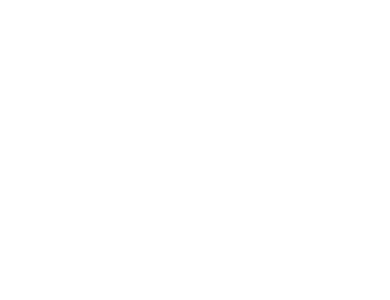
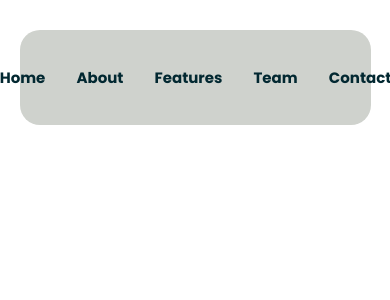
Before and after one commit to chameenamanjana/dengueguard-landing-page, a React (Vite) app in the folder DengueGuard/: page / in a window 390 px wide. Shown: the top 300 px of the page. Built offline with nearby package versions, Linux system fonts and the light colour scheme.

Commit message:
added fonts and made the navbar

```diff
--- a/DengueGuard/src/App.jsx
+++ b/DengueGuard/src/App.jsx
@@ -1,6 +1,7 @@
 import { useState } from 'react'
 import reactLogo from './assets/react.svg'
 import viteLogo from '/vite.svg'
+import Navbar from './components/Navbar/Navbar'
 import './App.css'
 
 function App() {
@@ -8,7 +9,7 @@
 
   return (
     <>
-
+      <Navbar/>
     </>
   )
 }
--- a/DengueGuard/src/components/Navbar/Navbar.jsx
+++ b/DengueGuard/src/components/Navbar/Navbar.jsx
@@ -0,0 +1,23 @@
+import "./navbar.css";
+
+function Navbar() {
+  return (
+    <>
+      <nav className="navbar">
+        <div className="nav-icon">
+          <h1>DengueGuard</h1>
+        </div>
+
+        <div className="navlinks">
+          <a href="#home">Home</a>
+          <a href="#About">About</a>
+          <a href="#features">Features</a>
+          <a href="#team">Team</a>
+          <a href="contact-us">Contact</a>
+        </div>
+      </nav>
+    </>
+  );
+}
+
+export default Navbar;
--- a/DengueGuard/src/components/Navbar/navbar.css
+++ b/DengueGuard/src/components/Navbar/navbar.css
@@ -0,0 +1,67 @@
+.navbar {
+  display: flex;
+  align-items: center;
+  justify-content: space-between;
+  background-color: #CFD2CD;
+  color: #022831;
+  padding: 20px 40px;
+  position: fixed;
+  top: 30px;
+  left: 100px;
+  width: 87%;
+  box-sizing: border-box;
+  z-index: 1000;
+  border-radius: 20px;
+}
+
+.navlinks {
+  display: flex;
+  justify-content: center;
+  align-items: center;
+  gap: 13px;
+}
+
+.navlinks a {
+  padding: 15px;
+  color: #022831;
+  font-weight: bold;
+  text-decoration: none;
+}
+
+.navlinks a:hover {
+  color: #ce8c40;
+}
+
+.navlinks a:active {
+
+}
+
+.navicon {
+  width: 100px;
+  border-radius: 50%;
+}
+
+@media (max-width: 600px) {
+  .navbar {
+    padding: 20px;
+    top: 30px;
+    left: 20px;
+    width: 90vw;
+    border-radius: 20px;
+  }
+  .navlinks {
+    margin-right: 25%;
+    width: 50%;
+    gap: 20%;
+  }
+  .navlinks a,
+  .navlinks button {
+    padding: 16px 0px;
+    font-size: 15px;
+    text-align: center;
+  }
+
+  .nav-icon h1 {
+    display: none;
+  }
+}
--- a/DengueGuard/src/index.css
+++ b/DengueGuard/src/index.css
@@ -0,0 +1,8 @@
+@import url('https://fonts.googleapis.com/css2?family=Outfit:wght@100..900&family=Poppins:ital,wght@0,100;0,200;0,300;0,400;0,500;0,600;0,700;0,800;0,900;1,100;1,200;1,300;1,400;1,500;1,600;1,700;1,800;1,900&display=swap');
+
+* {
+    margin: 0;
+    padding: 0;
+    box-sizing: border-box;
+    font-family: "Poppins", sans-serif;
+}
```
